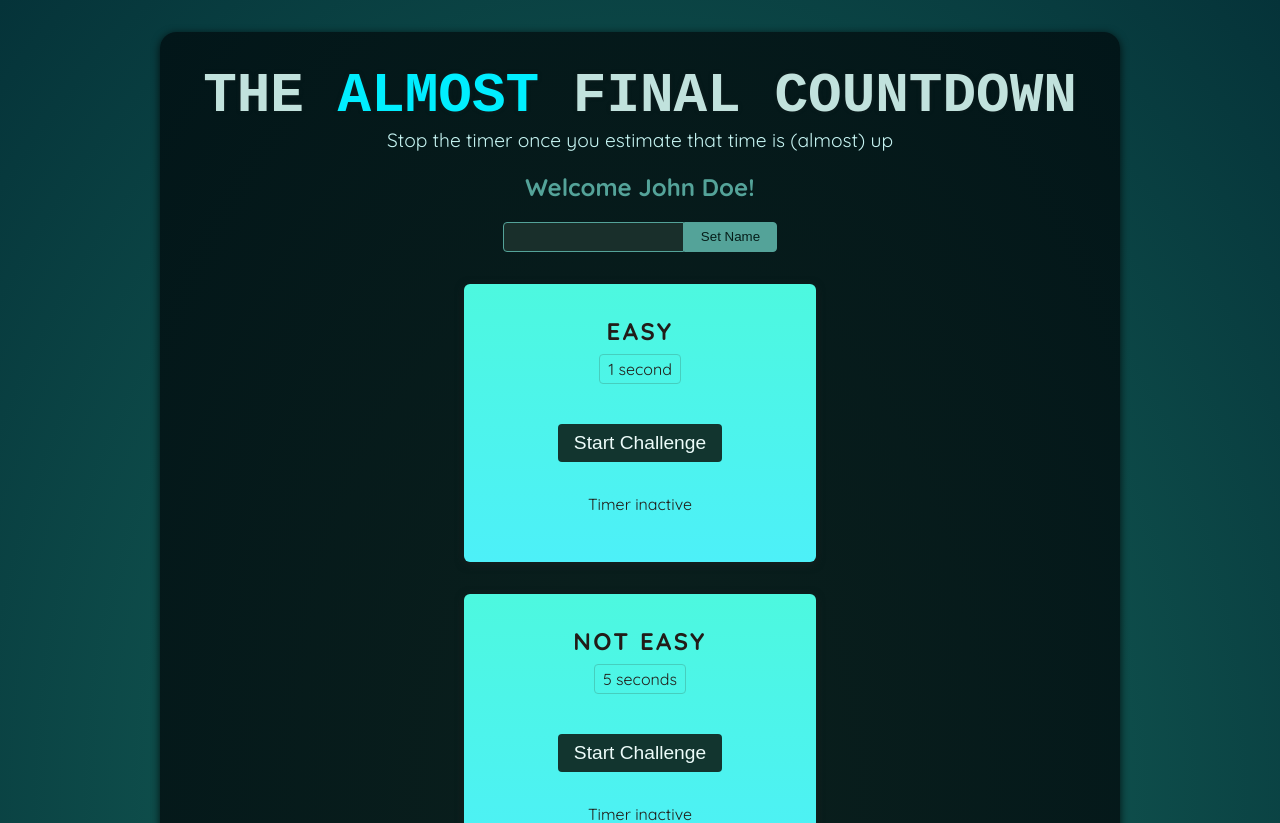
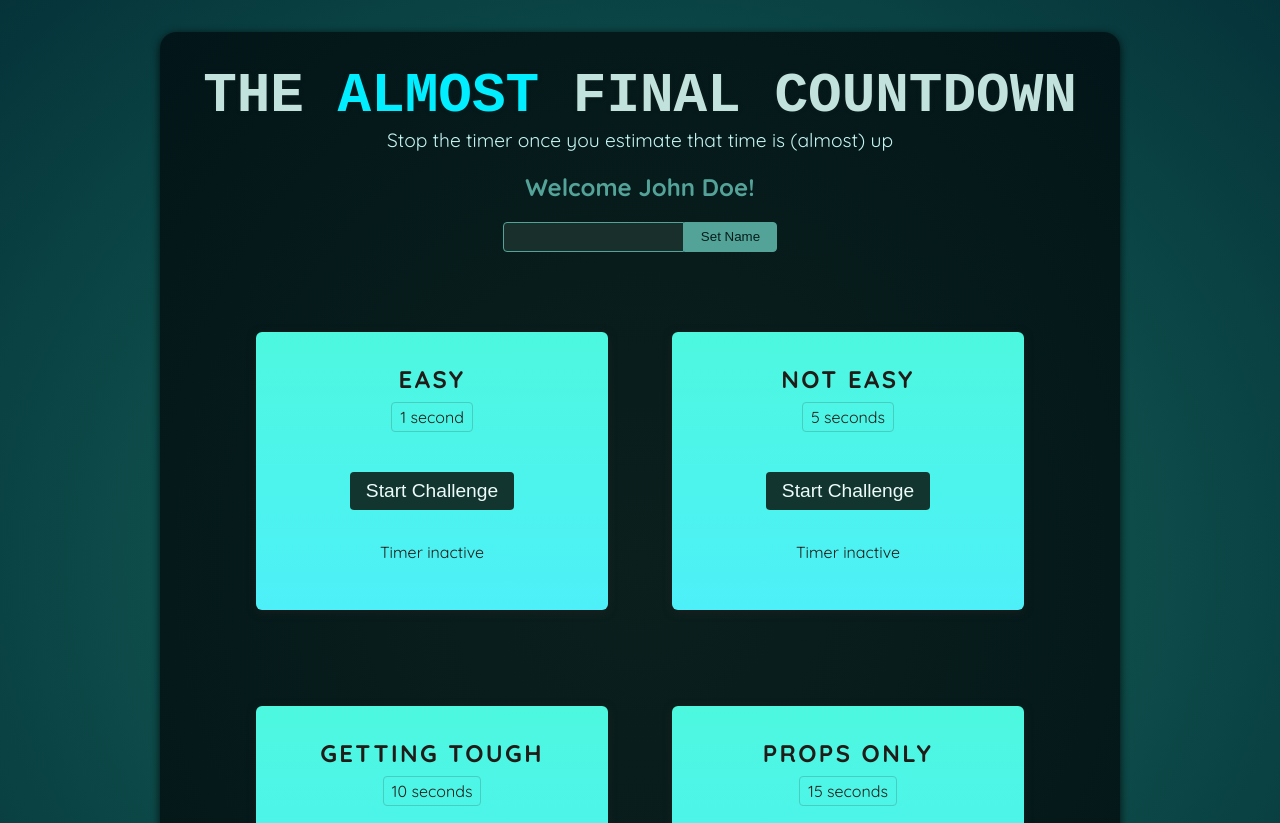
Before and after one commit to dazzlingtea/react-study202406, a React (Create React App) app: page / in a window 1280 px wide. Shown: the top 823 px of the page. Built offline with nearby package versions, Linux system fonts and the light colour scheme; a web font is replaced by a local one.

Commit message:
# Ref forwardRef() Input 적용2

```diff
--- a/src/App.js
+++ b/src/App.js
@@ -1,4 +1,4 @@
-import React, {useState} from 'react';
+import React from 'react';
 import Player from "./components/Ref/Player";
 import TimeChallenge from "./components/Ref/TimeChallenge";
 
@@ -11,7 +11,7 @@ const App = () => {
   return (
     <>
       <Player />
-      <div id="challengers">
+      <div id="challenges">
         <TimeChallenge title='Easy' targetTime={1}/>
         <TimeChallenge title='Not Easy' targetTime={5}/>
         <TimeChallenge title='Getting Tough' targetTime={10}/>
--- a/src/components/Ref/Player.js
+++ b/src/components/Ref/Player.js
@@ -15,7 +15,7 @@ const Player = () => {
     <section id="player">
       <h2>Welcome {enteredName}!</h2>
       <p>
-        <Input ref={$nameInputRef.current} type={'text'} />
+        <Input ref={$nameInputRef} type={'text'} />
         {/*<input ref={$nameInputRef} type="text"/>*/}
         <button onClick={nameChangeHandler}>Set Name</button>
       </p>
```
